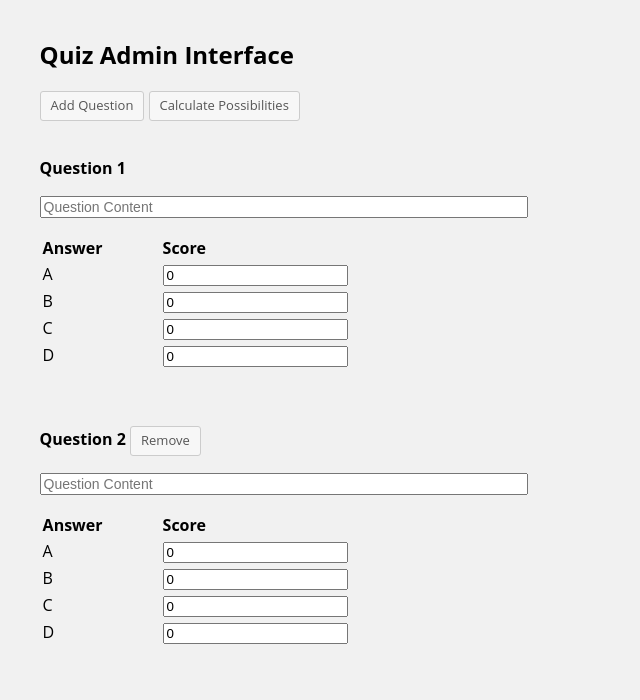
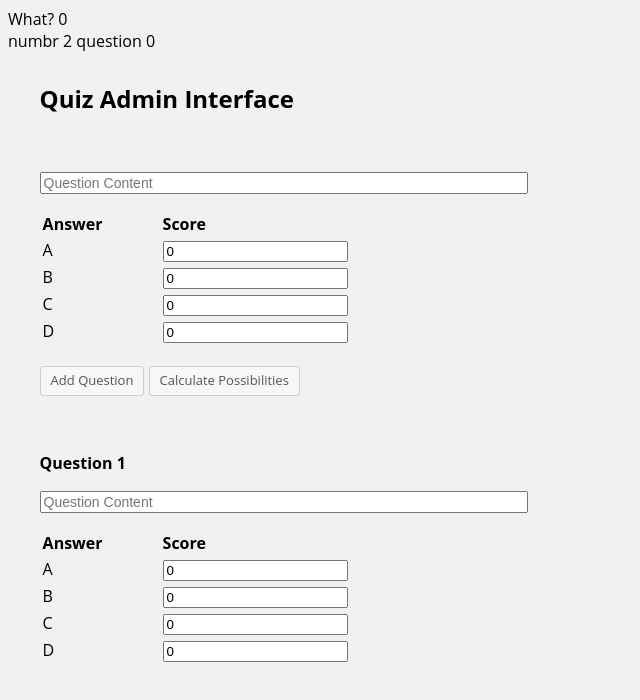
Before and after one commit to Ycube/QuizMaker, a website: page index.html in a window 1280 px wide. Shown: the whole page, without its empty margins (0-640 px from the left). Drawn offline with nearby package versions, Linux system fonts and the light colour scheme.

Commit message:
start angular refactor

```diff
--- /dev/null
+++ b/app.js
@@ -0,0 +1,20 @@
+var quizApp = angular.module('quizApp', []);
+
+quizApp.controller('MainController', ['$scope', function($scope) {
+
+  $scope.quiz = [
+    {'content': 'What?', 'a': 0, 'b': 1, 'c': 2, 'd': 3},
+    {'content': 'numbr 2 question', 'a': 0, 'b': 1, 'c': 2, 'd': 3}
+  ];
+
+  $scope.addQuestion = function() {
+    //todo
+    //should append question to end of current questions
+    angular.element('.test').append();
+
+  };
+
+
+
+
+}]);
--- a/index.html
+++ b/index.html
@@ -1,19 +1,61 @@
 <!DOCTYPE html>
+<html ng-app="quizApp">
 <html>
     <head>
         <meta charset="UTF-8">
         <title>Quiz Admin Interface</title>
         <script src="https://cdn.jsdelivr.net/g/jquery@1.11.0,underscorejs@1.7.0,backbonejs@1.1.2"></script>
         <link rel="stylesheet" href="css/site.css">
+        <script type="text/javascript" src="./node_modules/angular/angular.min.js"></script>
+        <script type="text/javascript" src="app.js"></script>
     </head>
-    <body>
+    <body ng-controller="MainController">
+        <div class="test">
+            <div ng-repeat="f in quiz">
+                {{f.content}}
+                {{f.a}}
+            </div>
+        </div>
         <div id="quiz-interface">
             <h2>Quiz Admin Interface</h2>
             <div>
+                <div ng-click="addQuestion()">
+                    <div class="question">
+                    <p>
+                        <input class="question-content" type="text" placeholder="Question Content" />
+                    </p>
+                    <table class="answer-table">
+                        <thead>
+                            <tr>
+                                <th>Answer</th>
+                                <th>Score</th>
+                            </tr>
+                        </thead>
+                        <tbody>
+                            <tr>
+                                <td>A</td>
+                                <td><input type="text" value="0" /></td>
+                            </tr>
+                            <tr>
+                                <td>B</td>
+                                <td><input type="text" value="0" /></td>
+                            </tr>
+                            <tr>
+                                <td>C</td>
+                                <td><input type="text" value="0" /></td>
+                            </tr>
+                            <tr>
+                                <td>D</td>
+                                <td><input type="text" value="0" /></td>
+                            </tr>
+                        </tbody>
+                    </table>
+                    </div>
                 <a class="button" href="#">Add Question</a>
                 <a class="button" href="#">Calculate Possibilities</a>
+                </div>
             </div>
-            <div>
+            <div class="question in questions">
                 <div class="question">
                     <p>
                         <span><strong>Question 1</strong></span>
@@ -48,42 +90,7 @@
                         </tbody>
                     </table>
                 </div>
-                <div class="question">
-                    <p>
-                        <span><strong>Question 2</strong></span>
-                        <a class="button" href="#">Remove</a>
-                    </p>
-                    <p>
-                        <input class="question-content" type="text" placeholder="Question Content" />
-                    </p>
-                    <table class="answer-table">
-                        <thead>
-                            <tr>
-                                <th>Answer</th>
-                                <th>Score</th>
-                            </tr>
-                        </thead>
-                        <tbody>
-                            <tr>
-                                <td>A</td>
-                                <td><input type="text" value="0" /></td>
-                            </tr>
-                            <tr>
-                                <td>B</td>
-                                <td><input type="text" value="0" /></td>
-                            </tr>
-                            <tr>
-                                <td>C</td>
-                                <td><input type="text" value="0" /></td>
-                            </tr>
-                            <tr>
-                                <td>D</td>
-                                <td><input type="text" value="0" /></td>
-                            </tr>
-                        </tbody>
-                    </table>
-                </div>
-            </div>
+            </div> <!-- </div>  -->
         </div>
     </body>
 </html>
--- a/package.json
+++ b/package.json
@@ -17,6 +17,8 @@
   },
   "homepage": "https://github.com/Ycube/QuizMaker",
   "dependencies": {
+    "angular": "^1.5.5",
+    "angular-route": "^1.5.5",
     "express": "^4.13.4"
   }
 }
```
